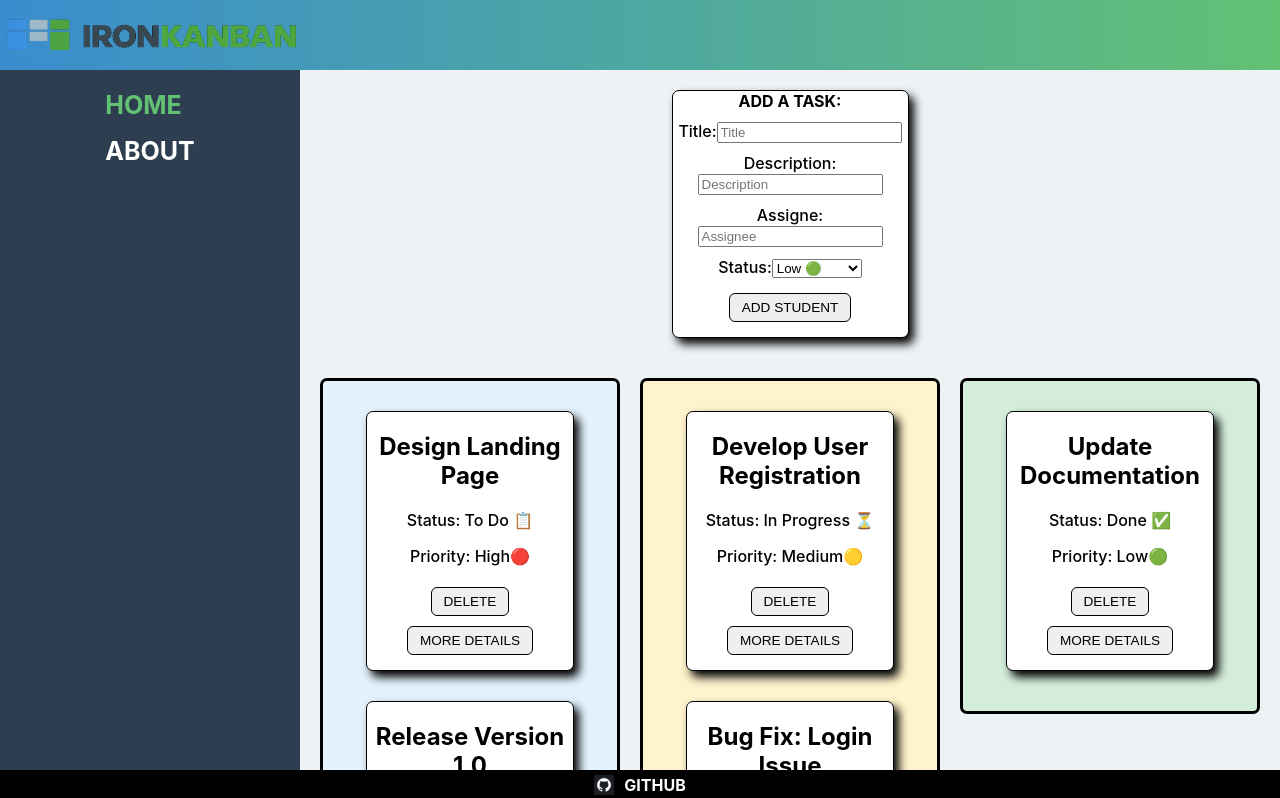
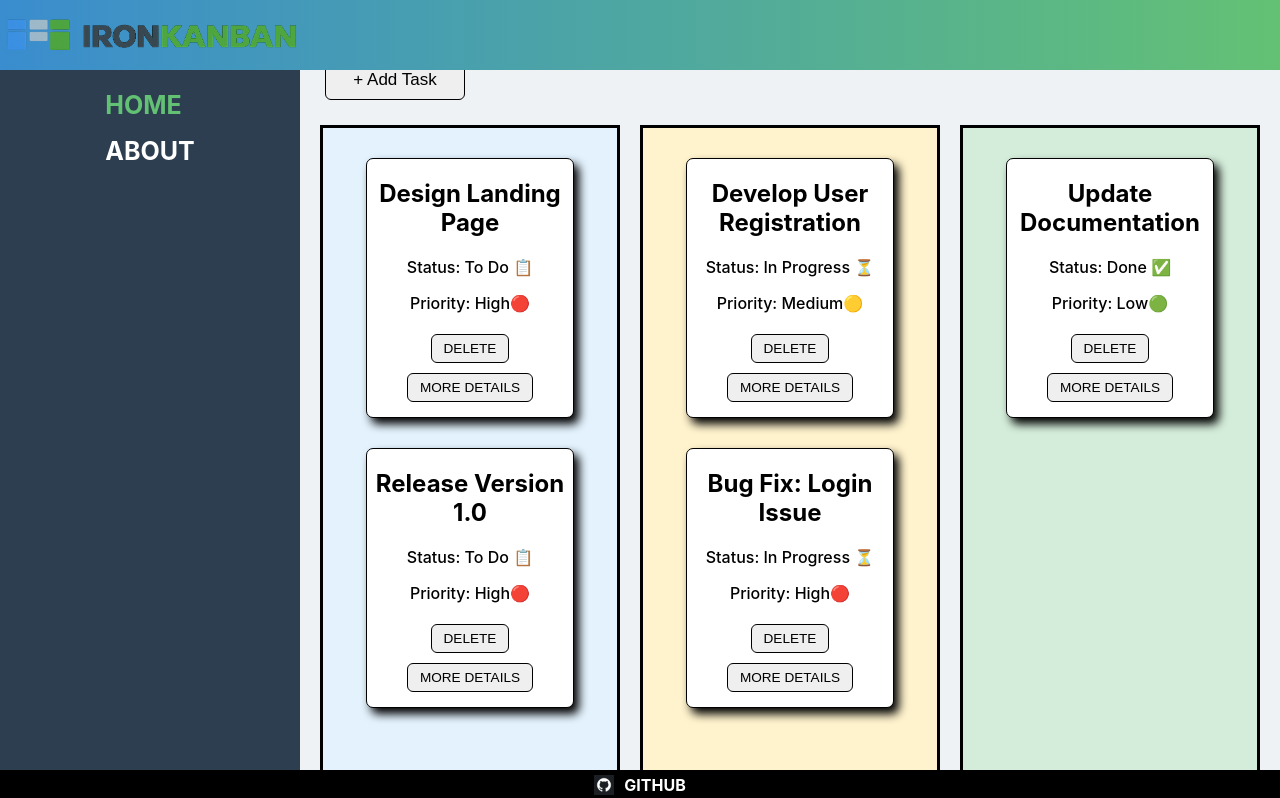
Before and after one commit to bryanpf93/react-mini-project, a React (Vite) app: page / in a window 1280 px wide. Shown: the top 798 px of the page. Built offline with nearby package versions, Linux system fonts and the light colour scheme.

Commit message:
feat: add modal for task creation

```diff
--- a/src/App.jsx
+++ b/src/App.jsx
@@ -15,6 +15,8 @@ import AddTask from "./pages/AddTask"
 function App() {
 
   const [tasksToDisplay, settasksToDisplay] = useState(tasks)
+  const [showModal, setShowModal] = useState(false)
+
 
   const tasksWithStatusToDo = tasksToDisplay.filter((task) => {
     return task.status === "To Do"
@@ -45,7 +47,7 @@ function App() {
 
     const newList = [newTaskWithId, ...tasksToDisplay]
 
-    settasksToDisplay (newList)
+    settasksToDisplay(newList)
 
   }
 
@@ -70,10 +72,26 @@ function App() {
             path="/"
             element={
               <>
-              <AddTask onCreate={createTask}></AddTask>
-              <div className="kanban-board">
+                <div className="add-button">
+                  <button onClick={() => setShowModal(true)}>+ Add Task</button>
+                </div>
 
 
+                {showModal && (
+                  <div className="modal-overlay" onClick={() => setShowModal(false)}>
+                    <div className="modal-content" onClick={(e) => e.stopPropagation()}>
+                      <button className="modal-close" onClick={() => setShowModal(false)}>✕</button>
+                      <AddTask onCreate={(newTask) => {
+                        createTask(newTask)
+                        setShowModal(false)
+                      }} />
+                    </div>
+                  </div>
+                )}
+
+
+
+                <div className="kanban-board">
 
                   <div className="todo-column">
                     <TaskList
--- a/src/index.css
+++ b/src/index.css
@@ -93,6 +93,7 @@ header {
   flex-direction: column;
   justify-content: center;
   align-items: center;
+  height: calc(100vh - 150px);
 
 }
 
@@ -157,11 +158,12 @@ button {
 
 .kanban-board {
   width: 100%;
+  height: 100%;
   display: flex;
   flex-direction: row;
   justify-content: space-around;
   align-items: start;
-  padding-top: 30px;
+  padding-top: 20px;
   gap: 20px;
 }
 
@@ -169,41 +171,46 @@ button {
   width: 100%;
   background-color: #e3f2fd;
   display: flex;
-  justify-content: center;
+  justify-content: start;
   align-items: center;
   padding: 30px 0;
   border: 3px solid black;
-  border-radius: 7px;
   display: flex;
   flex-direction: column;
   gap: 20px;
+  height: 1150px;
+  overflow-y: auto;
 }
+
 .inprogress-column {
   width: 100%;
   background-color: #fff3cd;
   display: flex;
-  justify-content: center;
+  justify-content: start;
   align-items: center;
   padding: 30px 0;
   border: 3px solid black;
-  border-radius: 7px;
   display: flex;
   flex-direction: column;
   gap: 20px;
+  height: 1150px;
+  overflow-y: auto;
+  overflow: hidden;
 }
 
 .done-column {
   width: 100%;
   background-color: #d4edda;
   display: flex;
-  justify-content: center;
+  justify-content: start;
   align-items: center;
   padding: 30px 0;
   border: 3px solid black;
-  border-radius: 7px;
   display: flex;
   flex-direction: column;
   gap: 20px;
+  height: 1150px;
+  overflow-y: auto;
 }
 
 form {
@@ -212,24 +219,58 @@ form {
   justify-content: center;
 }
 
-.form-container{
-  border: 1px solid black;
-  background-color: white;
-  width: 25%;
-  margin-bottom: 10px;
-  border-radius: 7px;
-  box-shadow: 5px 6px 10px 0px #000000;
+.form-container {
   display: flex;
   flex-direction: column;
-  justify-content: center;
   align-items: center;
-  font-weight: 500;
-  text-align: center;
-  transition: transform 0.2s ease, box-shadow 0.2s ease;
-  padding-bottom: 10px;
-  gap: 10px;
+  gap: 20px;
+  padding: 1rem;
+  width: 100%;
+  color: white;
 }
 
-.form-container h4{
+.form-container h4 {
   margin: 0;
+  color: #fff;
 }
+
+
+.modal-overlay {
+    position: fixed;
+    inset: 0;
+    background-color: rgba(0, 0, 0, 0.6);
+    display: flex;
+    justify-content: center;
+    align-items: center;
+    z-index: 100;
+
+}
+
+.modal-content {
+    background-color: #2C3E50;
+    padding: 2rem;
+    border-radius: 12px;
+    border: 1px solid #666;
+    min-width: 400px;
+    position: relative;
+     box-shadow: 5px 6px 10px 0px #000000;
+}
+
+.modal-close {
+    position: absolute;
+    top: 0.5rem;
+    right: 0.5rem;
+}
+
+
+.add-button{
+  width: 100%;
+  display: flex;
+  justify-content: start;
+}
+
+.add-button button{
+  width: 140px;
+  height: 40px;
+  font-size: 17px;
+}
--- a/src/pages/AddTask.jsx
+++ b/src/pages/AddTask.jsx
@@ -39,10 +39,10 @@ function AddTask({onCreate}) {
         <>
             <form onSubmit={handleSubmit}>
                 <div className="form-container">
-                    <h4>ADD A TASK: </h4>
+                    <h2>ADD TASK: </h2>
 
                     <label>
-                        Title:
+                        TITLE:
                         <input
                             name="title"
                             type="text"
@@ -53,7 +53,7 @@ function AddTask({onCreate}) {
                     </label>
 
                     <label>
-                        Description:
+                        DESCRIPTION:
                         <input
                             name="description"
                             type="text"
@@ -64,7 +64,7 @@ function AddTask({onCreate}) {
                     </label>
 
                     <label>
-                        Assigne:
+                        ASSIGNEE:
                         <input
                             name="assignee"
                             type="text"
@@ -75,7 +75,7 @@ function AddTask({onCreate}) {
                     </label>
 
                     <label>
-                        Status:
+                        STATUS:
                         <select
                             name="priority"
                             value={priority}
--- a/src/pages/TaskDetails.jsx
+++ b/src/pages/TaskDetails.jsx
@@ -9,8 +9,8 @@ function TaskDetails ({tasksArray}){
 console.log("tasksArray:", tasksArray)
 
     const task = tasksArray.find((taskObj) => {
-        return taskObj.id === parseInt(taskId)
-    })
+    return String(taskObj.id) === String(taskId)
+})
 
      if (!task) {
     return (
```
Lines whose indentation alone changed are shown as unchanged.
